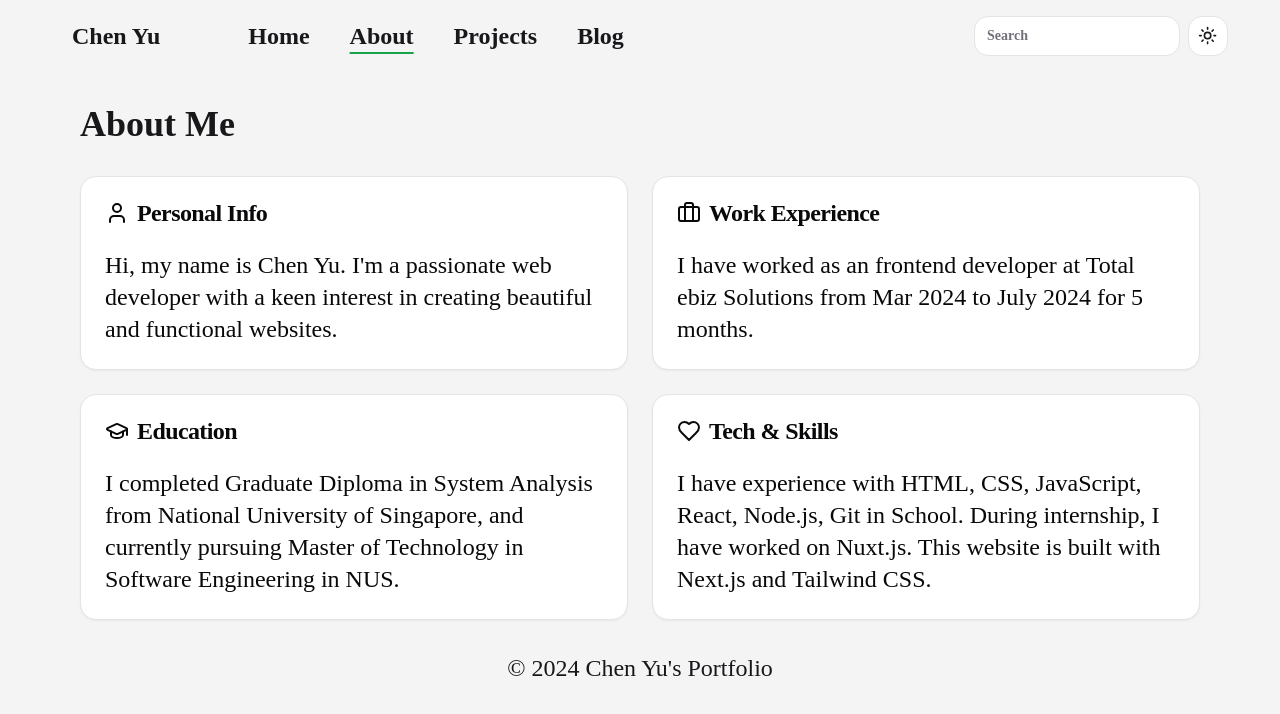
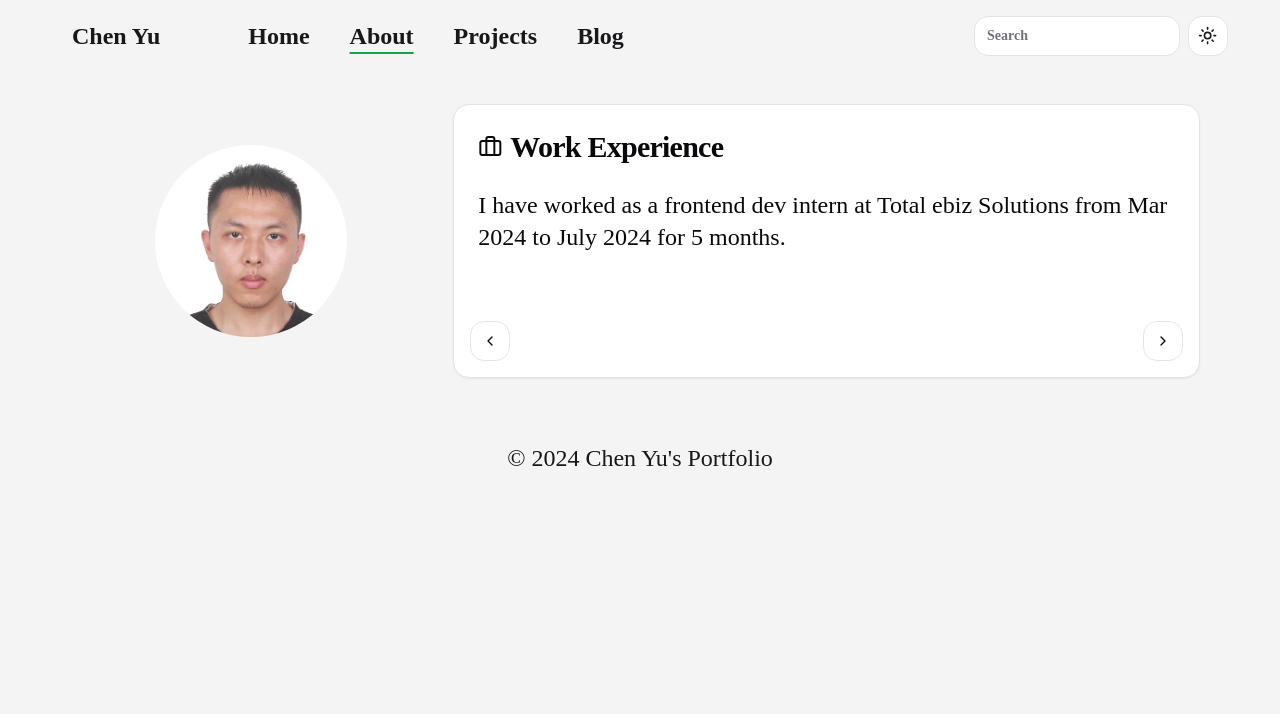
Before and after one commit to chenyu-01/next-porfolio, a Next.js app: page /about in a window 1280 px wide. Shown: the top 714 px of the page. Built offline with nearby package versions, Linux system fonts and the light colour scheme.

Commit message:
✨ feat(about page): add profile&slides
added profile page, change original card to card slides

```diff
--- a/pages/about.tsx
+++ b/pages/about.tsx
@@ -1,76 +1,168 @@
-import React from 'react';
+import React, { useState, useEffect, useCallback } from 'react';
+import Image from 'next/image';
 import {
   Card,
   CardHeader,
   CardTitle,
-  CardDescription,
   CardContent,
 } from '../components/ui/card';
-import { User, Briefcase, GraduationCap, Heart } from 'lucide-react';
+import { Button } from '../components/ui/button';
+import {
+  User,
+  Briefcase,
+  GraduationCap,
+  SparkleIcon,
+  ChevronLeft,
+  ChevronRight,
+} from 'lucide-react';
+
+const skills = [
+  'HTML',
+  'CSS',
+  'JavaScript',
+  'TypeScript',
+  'React',
+  'Node.js',
+  'Git',
+  'Nuxt.js',
+  'Next.js',
+  'Tailwind CSS',
+];
 
 const AboutPage: React.FC = () => {
+  const [currentSlide, setCurrentSlide] = useState(0);
+  const [isTabVisible, setIsTabVisible] = useState(true);
+  const [isClicked, setIsClicked] = useState(false);
+  const nextSlide = useCallback(() => {
+    setCurrentSlide((prev) => (prev + 1) % 4);
+  }, []);
+  const clickNextSlide = () => {
+    nextSlide();
+    setIsClicked(true);
+    setInterval(() => {
+      setIsClicked(false);
+    }, 3000);
+  };
+  const prevSlide = () => {
+    setCurrentSlide((prev) => (prev - 1 + 4) % 4);
+  };
+  const clickPrevSlide = () => {
+    prevSlide();
+    setIsClicked(true);
+    setInterval(() => {
+      setIsClicked(false);
+    }, 3000);
+  };
+  useEffect(() => {
+    const handleVisibilityChange = () => {
+      setIsTabVisible(!document.hidden);
+    };
+
+    document.addEventListener('visibilitychange', handleVisibilityChange);
+
+    return () => {
+      document.removeEventListener('visibilitychange', handleVisibilityChange);
+    };
+  }, []);
+
+  useEffect(() => {
+    let interval: NodeJS.Timeout;
+
+    if (isTabVisible && !isClicked) {
+      interval = setInterval(nextSlide, 3000);
+    }
+
+    return () => {
+      if (interval) {
+        clearInterval(interval);
+      }
+    };
+  }, [isTabVisible, nextSlide, isClicked]);
+
+  const slides = [
+    {
+      title: 'Personal Info',
+      icon: <User className="mr-2" />,
+      content:
+        "Hi, my name is Chen Yu. I'm a passionate web developer with a keen interest in creating beautiful and functional websites.",
+    },
+    {
+      title: 'Work Experience',
+      icon: <Briefcase className="mr-2" />,
+      content:
+        'I have worked as a frontend dev intern at Total ebiz Solutions from Mar 2024 to July 2024 for 5 months.',
+    },
+    {
+      title: 'Education',
+      icon: <GraduationCap className="mr-2" />,
+      content:
+        'I completed Graduate Diploma in System Analysis from National University of Singapore, and currently pursuing Master of Technology in Software Engineering in NUS.',
+    },
+    {
+      title: 'Tech & Skills',
+      icon: <SparkleIcon className="mr-2" />,
+      content:
+        'I have experience with various technologies and frameworks. This website is built with Next.js and Tailwind CSS.',
+    },
+  ];
+
   return (
     <div className="container mx-auto px-4 py-8">
-      <h1 className="mb-8 text-4xl font-bold">About Me</h1>
-
-      <div className="grid grid-cols-1 gap-6 md:grid-cols-2">
-        <Card>
+      <div className="mb-8 flex flex-col gap-8 md:flex-row">
+        <div className="flex items-center justify-center md:w-1/3">
+          <div className="h-48 w-48 overflow-hidden rounded-full">
+            <Image
+              src="/images/profile.jpg"
+              alt="Profile"
+              width={256}
+              height={256}
+              className="object-cover"
+            />
+          </div>
+        </div>
+        <div className="md:w-2/3">
+          <Card className="h-full overflow-hidden">
+            <div
+              className="transition-transform duration-500 ease-in-out"
+              style={{ transform: `translateX(-${currentSlide * 100}%)` }}
+            >
+              <div className="flex">
+                {slides.map((slide, index) => (
+                  <div key={index} className="w-full flex-shrink-0">
                     <CardHeader>
-            <CardTitle className="flex items-center">
-              <User className="mr-2" /> Personal Info
+                      <CardTitle className="flex items-center text-3xl">
+                        {slide.icon} {slide.title}
                       </CardTitle>
                     </CardHeader>
                     <CardContent>
-            <p>
-              Hi, my name is Chen Yu. I&apos;m a passionate web developer with a
-              keen interest in creating beautiful and functional websites.
-            </p>
+                      <p>{slide.content}</p>
+                      {index === 3 && (
+                        <div className="mt-4 flex flex-wrap gap-2">
+                          {skills.map((skill, skillIndex) => (
+                            <span
+                              key={skillIndex}
+                              className="rounded-full bg-blue-500 px-2 py-1 text-sm text-white"
+                            >
+                              {skill}
+                            </span>
+                          ))}
+                        </div>
+                      )}
                     </CardContent>
+                  </div>
+                ))}
+              </div>
+            </div>
+            <div className="flex justify-between px-4 pb-4">
+              <Button onClick={clickPrevSlide} variant="outline" size="icon">
+                <ChevronLeft className="h-4 w-4" />
+              </Button>
+              <Button onClick={clickNextSlide} variant="outline" size="icon">
+                <ChevronRight className="h-4 w-4" />
+              </Button>
+            </div>
           </Card>
-
-        <Card>
-          <CardHeader>
-            <CardTitle className="flex items-center">
-              <Briefcase className="mr-2" /> Work Experience
-            </CardTitle>
-          </CardHeader>
-          <CardContent>
-            <p>
-              I have worked as an frontend developer at Total ebiz Solutions
-              from Mar 2024 to July 2024 for 5 months.
-            </p>
-          </CardContent>
-        </Card>
-
-        <Card>
-          <CardHeader>
-            <CardTitle className="flex items-center">
-              <GraduationCap className="mr-2" /> Education
-            </CardTitle>
-          </CardHeader>
-          <CardContent>
-            <p>
-              I completed Graduate Diploma in System Analysis from National
-              University of Singapore, and currently pursuing Master of
-              Technology in Software Engineering in NUS.
-            </p>
-          </CardContent>
-        </Card>
-
-        <Card>
-          <CardHeader>
-            <CardTitle className="flex items-center">
-              <Heart className="mr-2" /> Tech & Skills
-            </CardTitle>
-          </CardHeader>
-          <CardContent>
-            <p>
-              I have experience with HTML, CSS, JavaScript, React, Node.js, Git
-              in School. During internship, I have worked on Nuxt.js. This
-              website is built with Next.js and Tailwind CSS.
-            </p>
-          </CardContent>
-        </Card>
+        </div>
       </div>
     </div>
   );
```
Also changed, not shown: public/images/profile.jpg (added). Lines whose indentation alone changed are shown as unchanged.
